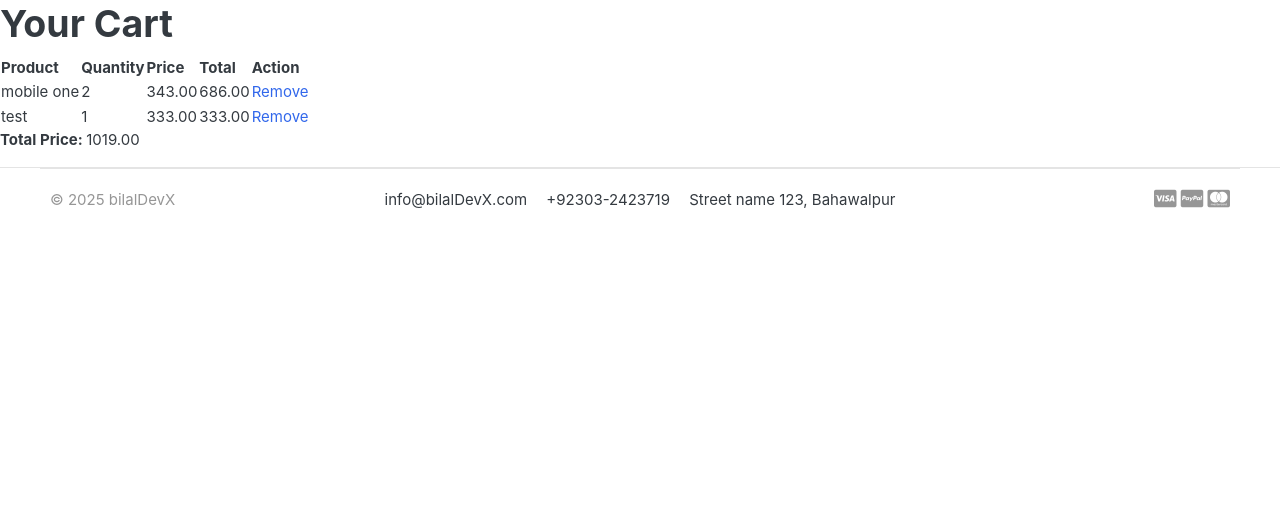
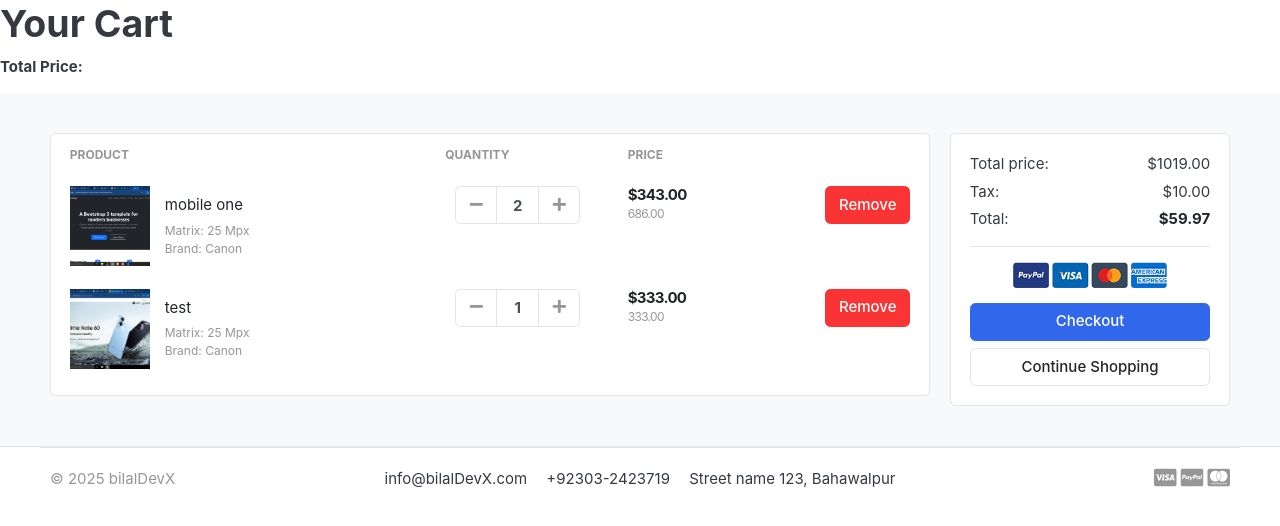
Before and after one commit to bilalDevX/E-commerce-Project-with-Django, a Django app: page /cart/ in a window 1280 px wide. Shown: the part 118-644 px from the top of the page. Run offline with Django 5.2, Linux system fonts and the light colour scheme; a user stored in the database is signed in; data comes from the database, SQL or seed files in the repository; both versions use the stored data as it was after the commit; some libraries are stand-ins or nearby versions; some web fonts are replaced.

Commit message:
Enhance cart detail template with improved layout and styling; add product images and quantity controls

```diff
--- a/cart/templates/cart/detail.html
+++ b/cart/templates/cart/detail.html
@@ -1,10 +1,10 @@
-<!-- cart/templates/cart/detail.html -->
 {% extends "base.html" %}
+{% load static %}
 
 {% block content %}
   <h1>Your Cart</h1>
-  {% if cart.items.all %}
-    <table>
+
+    <!-- <table border="2px" width="100%">
       <thead>
         <tr>
           <th>Product</th>
@@ -15,21 +15,145 @@
         </tr>
       </thead>
       <tbody>
+
+          <tr>
+            <td></td>
+            <td></td>
+            <td></td>
+            <td></td>
+            <td>
+              <a href="">Remove</a>
+            </td>
+          </tr>
+
+      </tbody>
+    </table> -->
+    <p><strong>Total Price: </strong> </p>
+
+
+  <section class="section-content padding-y bg">
+    <div class="container">
+      <!-- ============================ COMPONENT 1 ================================= -->
+
+      <div class="row">
+        <aside class="col-lg-9">
+          <div class="card">
+            {% if cart.items.all %}
+            <table class="table table-borderless table-shopping-cart">
+              <thead class="text-muted">
+                <tr class="small text-uppercase">
+                  <th scope="col">Product</th>
+                  <th scope="col" width="120">Quantity</th>
+                  <th scope="col" width="120">Price</th>
+                  <th scope="col" class="text-right" width="200"></th>
+                </tr>
+              </thead>
+              <tbody>
                 {% for item in cart.items.all %}
                 <tr>
-            <td>{{ item.product.name }}</td>
-            <td>{{ item.quantity }}</td>
-            <td>{{ item.product.price }}</td>
-            <td>{{ item.get_total_price }}</td>
                   <td>
-              <a href="{% url 'remove_from_cart' item.id %}">Remove</a>
+                    <figure class="itemside align-items-center">
+                      <div class="aside">
+                        <img src="{{item.product.image.url}}" class="img-sm" />
+                      </div>
+                      <figcaption class="info">
+                        <a href="#" class="title text-dark"
+                          >{{ item.product.name }} </a
+                        >
+                        <p class="text-muted small">
+                          Matrix: 25 Mpx <br />
+                          Brand: Canon
+                        </p>
+                      </figcaption>
+                    </figure>
+                  </td>
+                  <td>
+                    <!-- col.// -->
+                    <div class="col">
+                      <div class="input-group input-spinner">
+                        <div class="input-group-prepend">
+                          <button
+                            class="btn btn-light"
+                            type="button"
+                            id="button-plus"
+                          >
+                            <i class="fa fa-minus"></i>
+                          </button>
+                        </div>
+                        <input type="text" class="form-control" value="{{ item.quantity }}" />
+                        <div class="input-group-append">
+                          <button
+                            class="btn btn-light"
+                            type="button"
+                            id="button-minus"
+                          >
+                            <i class="fa fa-plus"></i>
+                          </button>
+                        </div>
+                      </div>
+                      <!-- input-group.// -->
+                    </div>
+                    <!-- col.// -->
+                  </td>
+                  <td>
+                    <div class="price-wrap">
+                      <var class="price">${{ item.product.price }}</var>
+                      <small class="text-muted"> {{ item.get_total_price }} </small>
+                    </div>
+                    <!-- price-wrap .// -->
+                  </td>
+                  <td class="text-right">
+                    <a href="{% url 'remove_from_cart' item.id %}" class="btn btn-danger"> Remove</a>
                   </td>
                 </tr>
                 {% endfor %}
               </tbody>
             </table>
-    <p><strong>Total Price: </strong> {{ cart.get_total_price }}</p>
+          </div>
+          <!-- card.// -->
           {% else %}
           <p>Your cart is empty.</p>
           {% endif %}
+
+        </aside>
+        <!-- col.// -->
+        <aside class="col-lg-3">
+          <div class="card">
+            <div class="card-body">
+              <dl class="dlist-align">
+                <dt>Total price:</dt>
+                <dd class="text-right">${{ cart.get_total_price }}</dd>
+              </dl>
+              <dl class="dlist-align">
+                <dt>Tax:</dt>
+                <dd class="text-right">$10.00</dd>
+              </dl>
+              <dl class="dlist-align">
+                <dt>Total:</dt>
+                <dd class="text-right text-dark b">
+                  <strong>$59.97</strong>
+                </dd>
+              </dl>
+              <hr />
+              <p class="text-center mb-3">
+                <img src="./images/misc/payments.png" height="26" />
+              </p>
+              <a href="./place-order.html" class="btn btn-primary btn-block">
+                Checkout
+              </a>
+              <a href="./store.html" class="btn btn-light btn-block"
+                >Continue Shopping</a
+              >
+            </div>
+            <!-- card-body.// -->
+          </div>
+          <!-- card.// -->
+        </aside>
+        <!-- col.// -->
+      </div>
+      <!-- row.// -->
+      <!-- ============================ COMPONENT 1 END .// ================================= -->
+    </div>
+    <!-- container .//  -->
+  </section>
 {% endblock %}
```
Also changed, not shown: db.sqlite3. Lines whose indentation alone changed are shown as unchanged.
